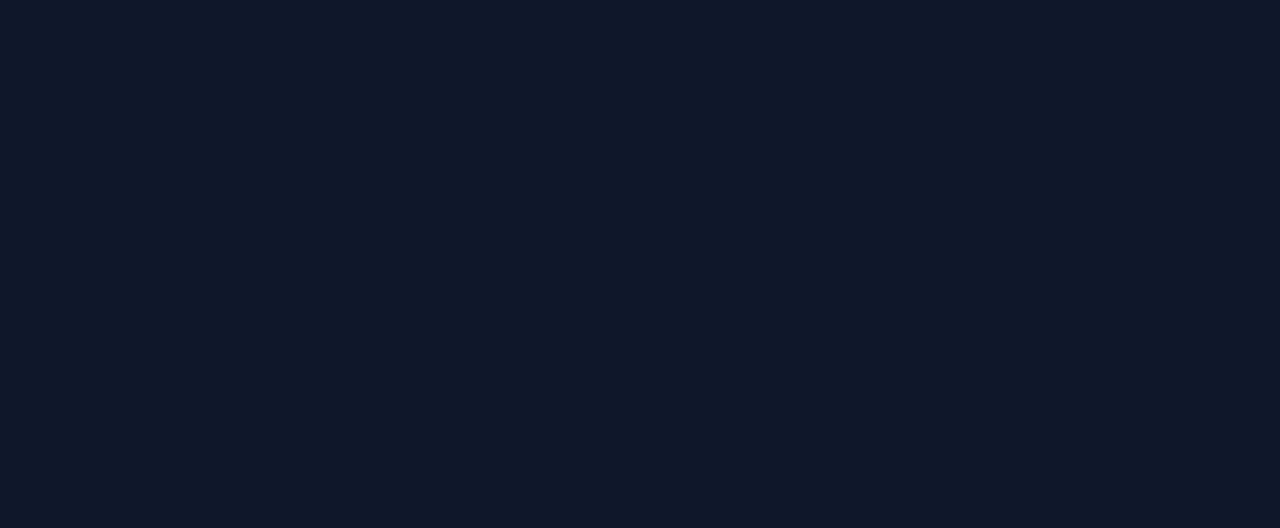
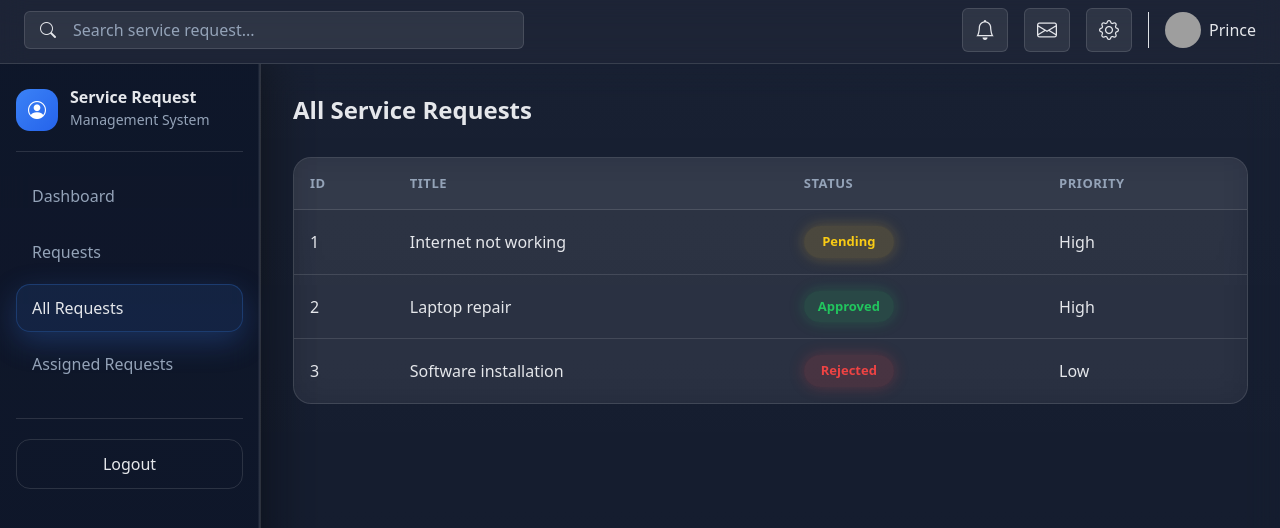
Before and after one commit to Prince-Chandpa/Service_Request_System_FrontEnd, a React (Vite) app: page /hod-dashboard/all-requests in a window 1280 px wide. Before the commit this address had no page. Shown: the top 528 px of the page. Built offline with nearby package versions, Linux system fonts and the light colour scheme; grey boxes are pictures that could not be loaded.

Commit message:
created All Requests and Assigned Requests pages for HOD

```diff
--- a/src/App.jsx
+++ b/src/App.jsx
@@ -8,6 +8,8 @@ import Login from "./pages/Login"
 import DashboardHOD from "./pages/DashboardHOD"
 import DashboardTechnician from "./pages/DashboardTechnician"
 import HODRequests from "./pages/HODRequests"
+import HODAllRequests from "./pages/HODAllRequests"
+import HODAssignedRequests from "./pages/HODAssignedRequests"
 
 function App() {
 	return (
@@ -25,6 +27,8 @@ function App() {
 				<Route path="/hod-dashboard" element={<Layout role='HOD' />}>
 					<Route index element={<DashboardHOD/>}/>
 					<Route path="requests" element={<HODRequests/>} />
+					<Route path="all-requests" element={<HODAllRequests/>} />
+					<Route path="assigned-requests" element={<HODAssignedRequests/>} />
 				</Route>
 
 
--- a/src/components/Sidebar.jsx
+++ b/src/components/Sidebar.jsx
@@ -57,6 +57,12 @@ function Sidebar({role}) {
                             <NavLink to='/hod-dashboard/requests' className='sidebar-link'>
                                 Requests
                             </NavLink>
+                            <NavLink to='/hod-dashboard/all-requests' className='sidebar-link'>
+                                All Requests
+                            </NavLink>
+                            <NavLink to='/hod-dashboard/assigned-requests' className='sidebar-link'>
+                                Assigned Requests
+                            </NavLink>
                         </>
                     )}
 
--- /dev/null
+++ b/src/data/assignedRequests.js
@@ -0,0 +1,14 @@
+export const assignedRequests = [
+  {
+    id: 101,
+    title: "Printer not working",
+    technician: "Rahul",
+    status: "In Progress",
+  },
+  {
+    id: 102,
+    title: "AC repair",
+    technician: "Amit",
+    status: "Completed",
+  },
+];
--- a/src/data/dummyRequest.js
+++ b/src/data/dummyRequest.js
@@ -1,5 +1,5 @@
 export const dummyRequests = [
-    { id: 1, title: "Internet not working", status: "Pending" },
-    { id: 2, title: "Laptop repair", status: "Approved" },
-    { id: 3, title: "Software installation", status: "Rejected" },
+    { id: 1, title: "Internet not working", priority: "High", status: "Pending"},
+    { id: 2, title: "Laptop repair", priority: "High", status: "Approved" },
+    { id: 3, title: "Software installation", priority: "Low", status: "Rejected" },
 ];
--- /dev/null
+++ b/src/pages/HODAllRequests.jsx
@@ -0,0 +1,41 @@
+import React from 'react'
+import '../styles/RequestList.css'
+import { dummyRequests } from '../data/dummyRequest'
+function HODAllRequests() {
+    return (
+        <div className='request-page'>
+            <h3 className='page-title'>All Service Requests</h3>
+
+            <div className="glass-table">
+                <table>
+                    <thead>
+                        <tr>
+                            <th>ID</th>
+                            <th>Title</th>
+                            <th>Status</th>
+                            <th>Priority</th>
+                        </tr>
+                    </thead>
+                    <tbody>
+                        {
+                            dummyRequests.map(req => (
+                                <tr key={req.id}>
+                                    <td>{req.id}</td>
+                                    <td>{req.title}</td>
+                                    <td>
+                                        <span className={`status text-center ${req.status.toLowerCase()}`}>
+                                            {req.status}
+                                        </span>
+                                    </td>
+                                    <td>{req.priority}</td>
+                                </tr>
+                            ))
+                        }
+                    </tbody>
+                </table>
+            </div>
+        </div>
+    )
+}
+
+export default HODAllRequests
--- /dev/null
+++ b/src/pages/HODAssignedRequests.jsx
@@ -0,0 +1,38 @@
+import React from 'react'
+import { assignedRequests } from '../data/assignedRequests'
+import '../styles/RequestList.css'
+
+function HODAssignedRequests() {
+  return (
+    <div className='request-page'>
+        <h3 className='page-title'>Assigned Requests</h3>
+
+        <div className="glass-table">
+            <table>
+                <thead>
+                    <tr>
+                        <th>ID</th>
+                        <th>Title</th>
+                        <th>Technician</th>
+                        <th>Status</th>
+                    </tr>
+                </thead>
+                <tbody>
+                    {
+                        assignedRequests.map(req => (
+                            <tr key={req.id}>
+                                <td>{req.id}</td>
+                                <td>{req.title}</td>
+                                <td>{req.technician}</td>
+                                <td>{req.status}</td>
+                            </tr>
+                        ))
+                    }
+                </tbody>
+            </table>
+        </div>
+    </div>
+  )
+}
+
+export default HODAssignedRequests
```
